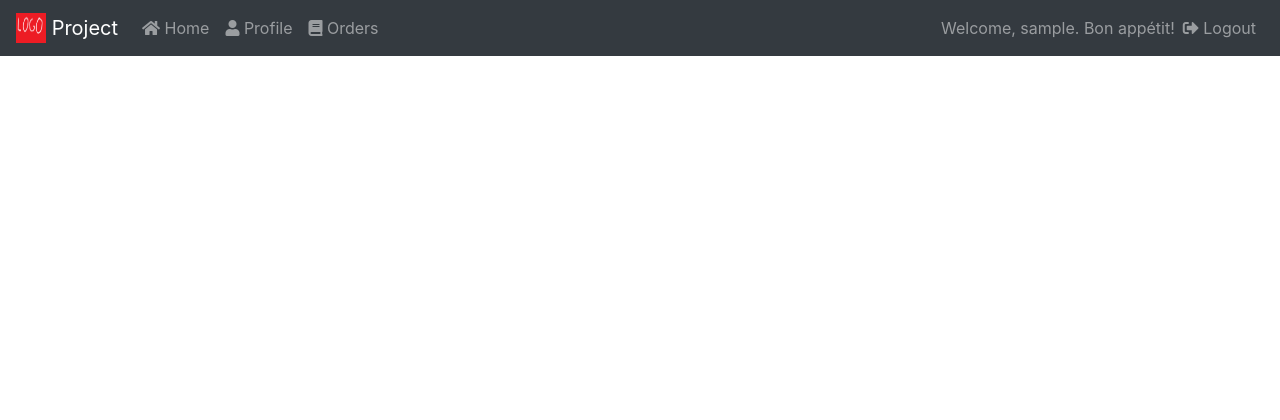
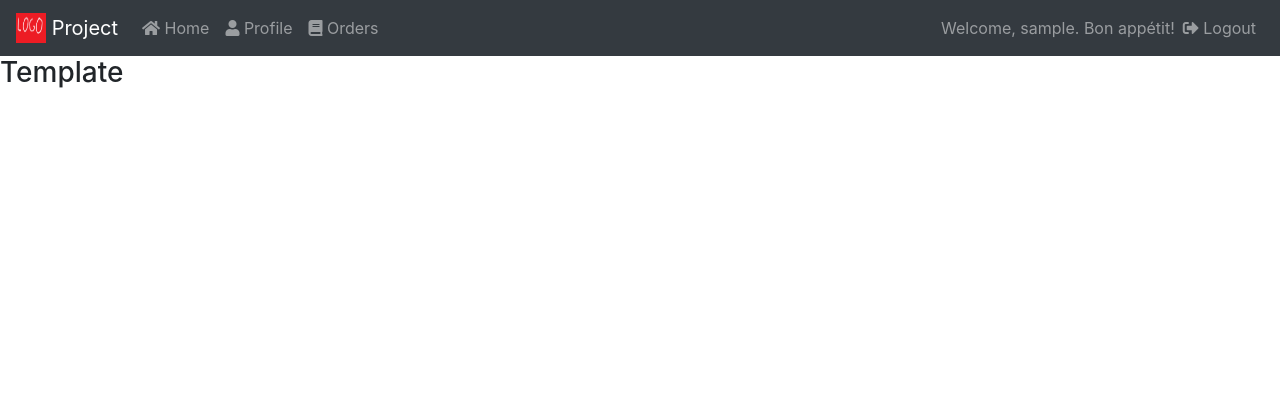
Before and after one commit to Vuksaa/progetto-web, a PHP site: page /template.php in a window 1280 px wide. Shown: the top 420 px of the page. Run offline with PHP 8.4, Linux system fonts and the light colour scheme; a user stored in the database is signed in; some libraries are stand-ins or nearby versions.

Commit message:
Add page title to template

```diff
--- a/template.php
+++ b/template.php
@@ -9,6 +9,7 @@
 <body>
   <?php include("fragments/navbar.php"); ?>
 
+  <h3 class="pb-2">Template</h3>
   <div class="container pt-4 pb-4">
   </div>
 
```
